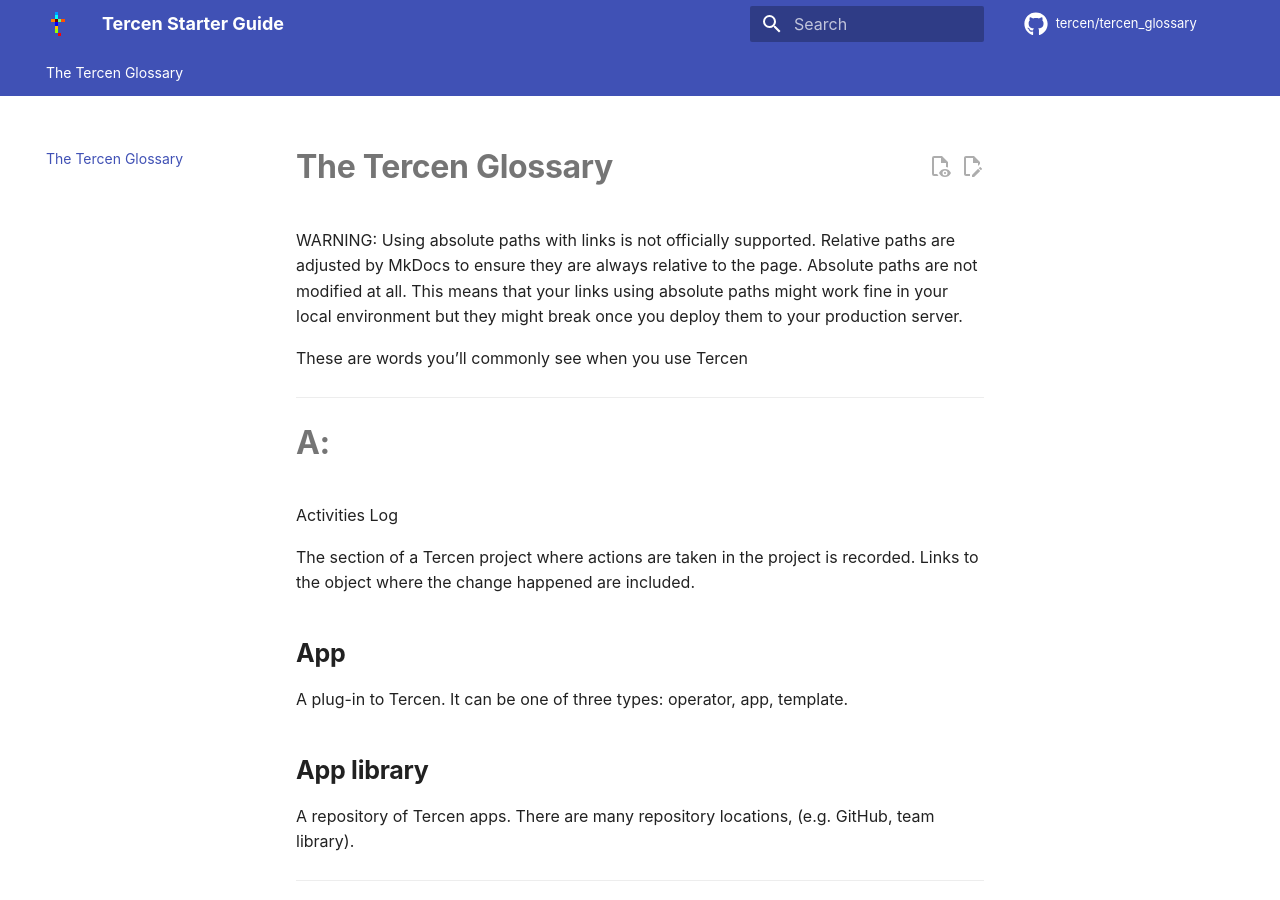
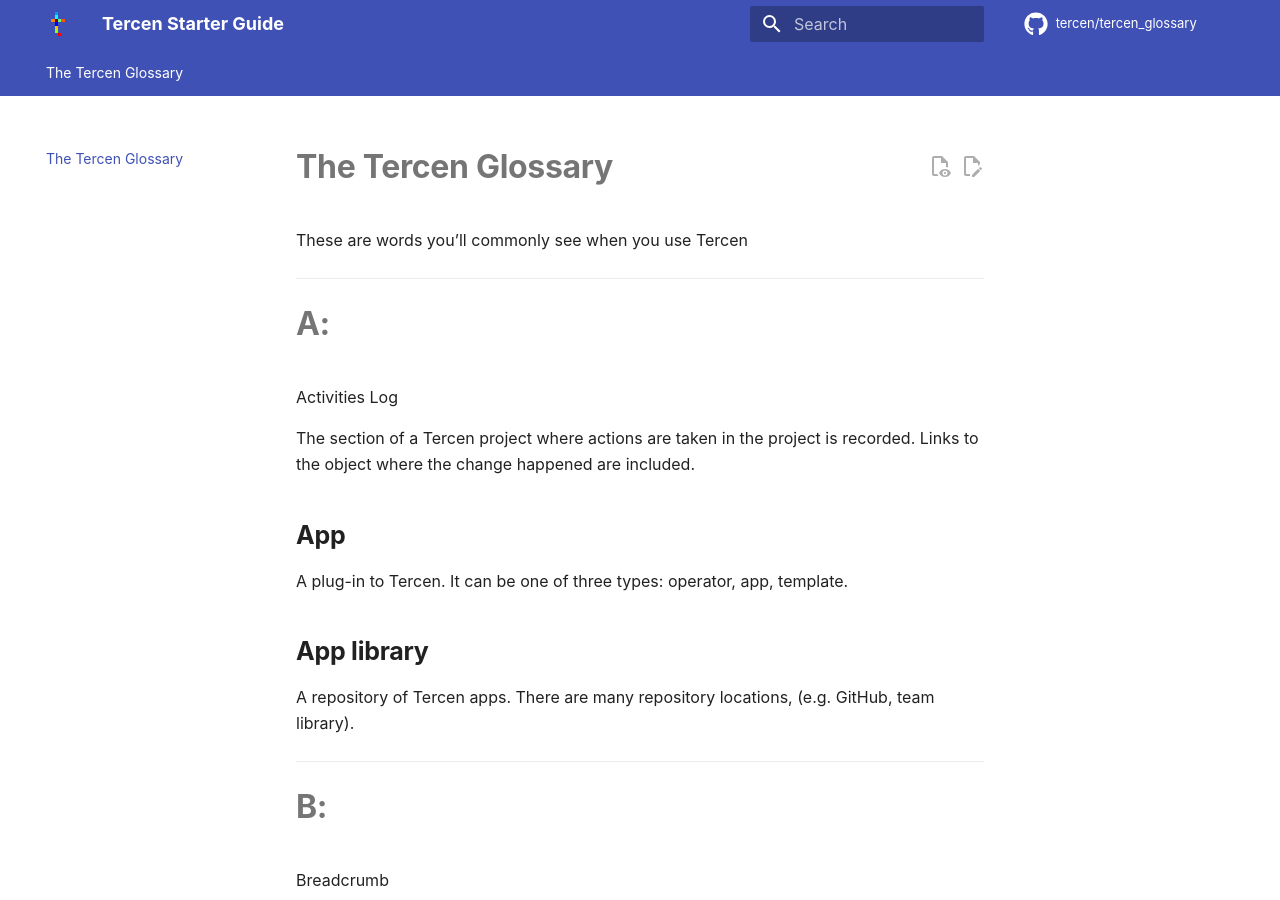
Before and after one commit to tercen/tercen_glossary, an MkDocs documentation site: the page built from docs/index.md, in a window 1280 px wide and 900 px high. Built offline with MkDocs 1.6.1 and Material for MkDocs 9.7.7, drawn with Linux system fonts in a browser that asks for light colours; comment, search, counter and statistics services are not loaded; the version menu is left out.

Commit message:
Update index.md

```diff
--- a/docs/index.md
+++ b/docs/index.md
@@ -1,7 +1,4 @@
 # **The Tercen Glossary**
-
-WARNING: Using absolute paths with links is not officially supported. Relative paths are adjusted by MkDocs to ensure they are always relative to the page. Absolute paths are not modified at all. This means that your links using absolute paths might work fine in your local environment but they might break once you deploy them to your production server.
-
 
 These are words you’ll commonly see when you use Tercen
 
```
